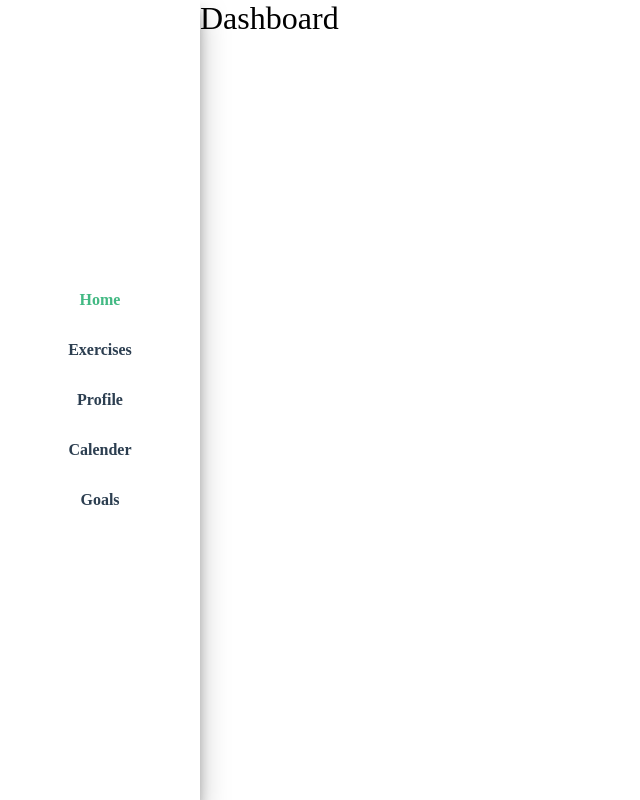
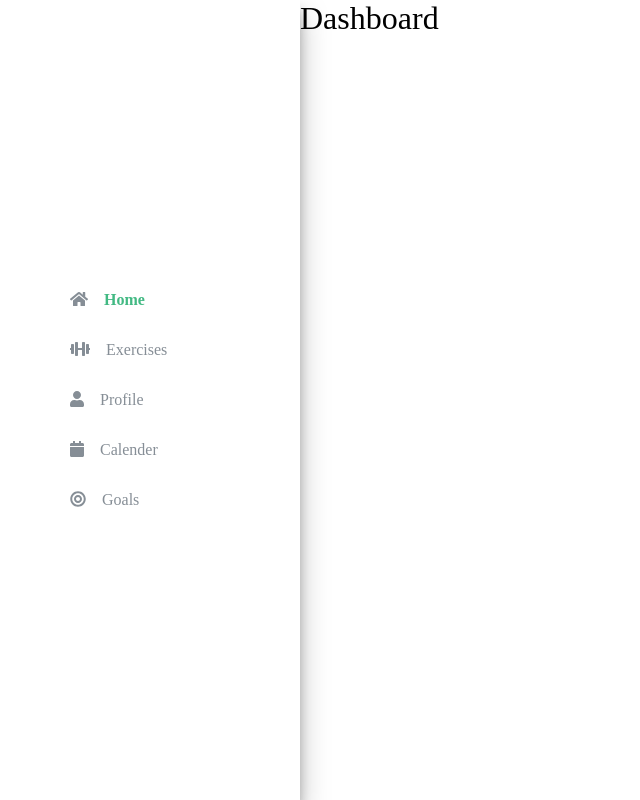
Before and after one commit to tuantruong625/gym-buddy, a Vue app: page / in a window 1280 px wide. Shown: the whole page, without its empty margins (0-640 px from the left). Built offline with nearby package versions, Linux system fonts and the light colour scheme.

Commit message:
Style nav

```diff
--- a/src/App.vue
+++ b/src/App.vue
@@ -1,21 +1,57 @@
 <template>
 	<div id="app">
 		<div class="nav">
-			<router-link to="/">Home</router-link>
-			<router-link to="/exercises">Exercises</router-link>
-			<router-link to="/profile">Profile</router-link>
-			<router-link to="/calender">Calender</router-link>
-			<router-link to="/goals">Goals</router-link>
+			<div class="nav__links" v-for="(navItem, index) in navItems" :key="index">
+				<font-awesome-icon class="nav__icon" :icon="navItem.icon"/>
+				<router-link class="nav__link" :to="navItem.route">{{ navItem.pageName }}</router-link>
+			</div>
 		</div>
 		<router-view class="routerView"/>
 	</div>
 </template>
 
+<script>
+export default {
+	data() {
+		return {
+			navItems: [
+				{
+					pageName: 'Home',
+					icon: 'home',
+					route: '/'
+				},
+				{
+					pageName: 'Exercises',
+					icon: 'dumbbell',
+					route: '/exercises'
+				},
+				{
+					pageName: 'Profile',
+					icon: 'user',
+					route: '/profile'
+				},
+				{
+					pageName: 'Calender',
+					icon: 'calendar',
+					route: '/calender'
+				},
+				{
+					pageName: 'Goals',
+					icon: 'bullseye',
+					route: '/goals'
+				}
+			]
+		}
+	}
+}
+</script>
+
+
 <style lang="scss">
 #app {
 	display: grid;
 	grid-template-areas: 'nav routerView';
-	grid-template-columns: 200px 1fr;
+	grid-template-columns: 300px 1fr;
 	height: 100vh;
 }
 
@@ -26,15 +62,28 @@
 	align-items: center;
 	box-shadow: 0 14px 28px rgba(0, 0, 0, 0.25), 0 10px 10px rgba(0, 0, 0, 0.22);
 
-	a {
-		font-weight: bold;
-		color: #2c3e50;
-		text-decoration: none;
-		padding: 1rem 0;
+	&__links {
+		display: flex;
+		align-items: flex-start;
+		margin: 1rem 0;
+		width: 10rem;
 
+		a {
+			color: #868e96;
+			text-decoration: none;
+		}
+	}
+
+	&__link {
 		&.router-link-exact-active {
 			color: #42b983;
+			font-weight: bold;
 		}
+	}
+
+	&__icon {
+		margin-right: 1rem;
+		color: #868e96;
 	}
 }
 </style>
--- a/src/main.js
+++ b/src/main.js
@@ -4,10 +4,11 @@ import router from './router'
 import store from './store'
 import Reset from '@/assets/css/resets.css'
 import { library } from '@fortawesome/fontawesome-svg-core'
-import { faUserSecret } from '@fortawesome/free-solid-svg-icons'
 import { FontAwesomeIcon } from '@fortawesome/vue-fontawesome'
+import { faHome, faDumbbell, faUser, faCalendar, faBullseye } from '@fortawesome/free-solid-svg-icons'
 
-library.add(faUserSecret)
+
+library.add(faHome, faDumbbell, faUser, faCalendar, faBullseye)
 
 Vue.component('font-awesome-icon', FontAwesomeIcon)
 
```
